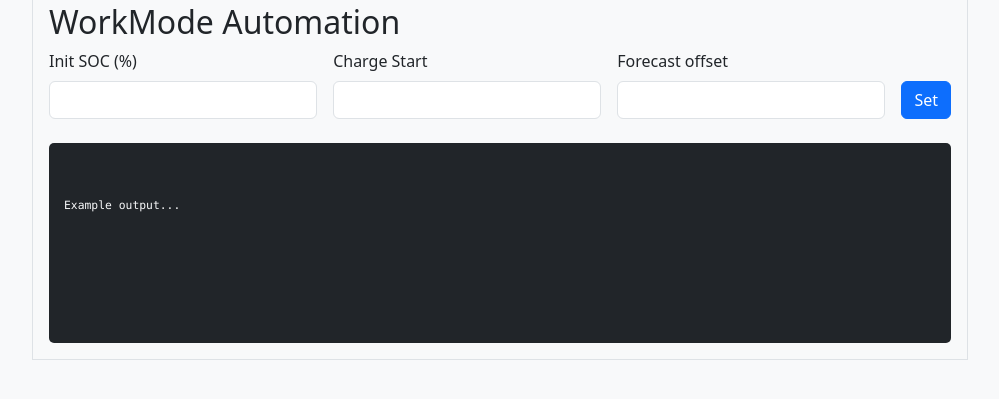
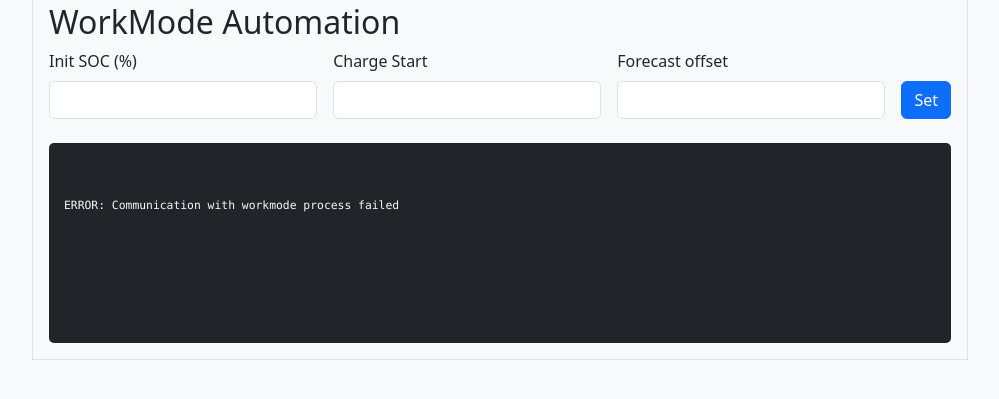
Before and after one commit to czapekadrian-lang/foxess-monitor, a Flask app: page / in a window 1280 px wide, after a click on "WorkMode Automation". Shown: the part 135-534 px from the top of the page, without its empty margins (140-1139 px from the left). Run offline with Flask 3, Linux system fonts and the light colour scheme.

Commit message:
basing error handling

```diff
--- a/templates/index.html
+++ b/templates/index.html
@@ -112,7 +112,7 @@
                 </form>
 
                 <div class="console-output">
-                    <pre class="mb-0" id="console-output">Example output...</pre>
+                    <pre class="mb-0" id="console-output"></pre>
                 </div>
 
             </div>
@@ -133,6 +133,7 @@
 
             } catch (error) {
                 console.error('Error while fetching status:', error);
+                document.getElementById('console-output').innerText = 'ERROR: Communication with workmode process failed'
             }
         }
 
```
